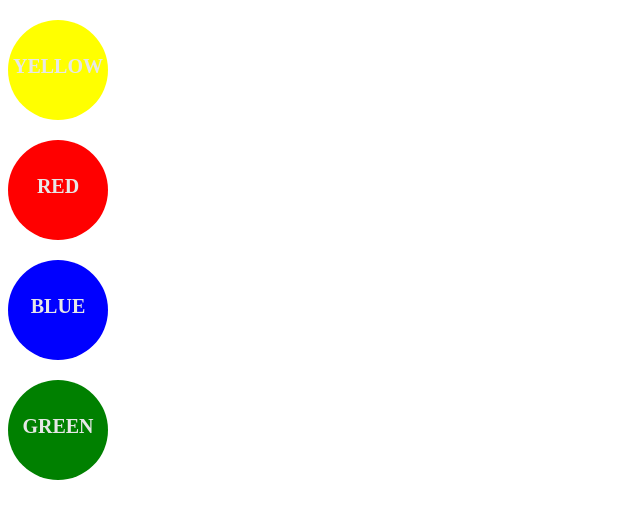
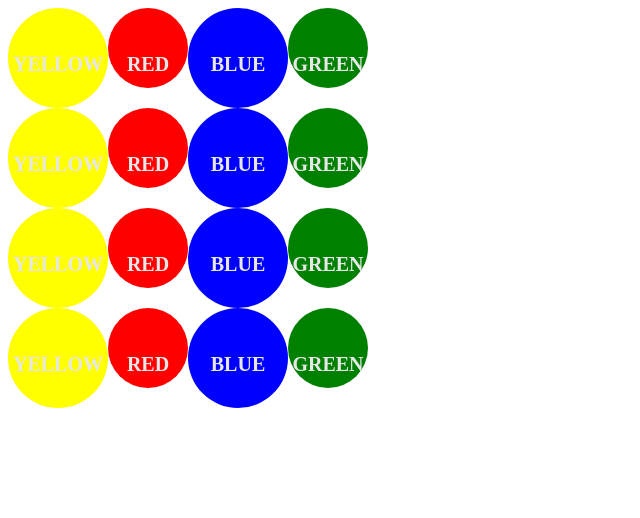
Before and after one commit to jukkamulla/practicejs, a plain HTML site: page index.html in a window 1280 px wide. Shown: the whole page, without its empty margins (0-640 px from the left). Drawn offline with Linux system fonts and the light colour scheme.

Commit message:
create dotstable

```diff
--- a/pract.css
+++ b/pract.css
@@ -2,6 +2,28 @@
     width: 100px;
     height: 100px;
     background-color: yellow;
+    border-radius: 50px;
+}
+
+.red {
+    width: 80px;
+    height: 80px;
+    background-color: red;
+    border-radius: 50px;
+}
+
+.blue {
+    width: 100px;
+    height: 100px;
+    background-color: blue;
+    border-radius: 50px;
+}
+
+.green {
+    width: 80px;
+    height: 80px;
+    background-color: green;
+    border-radius: 50px;
 }
 
 p {
@@ -10,6 +32,13 @@ p {
     text-transform: uppercase;
     color: #e7e7e7;
     text-align: center;
-    padding-top: 35px;
+    padding-top: 25px;
+}
 
+div {
+    display: inline-block;
 }
+
+section {
+    width: 400px;
+}
--- a/pract.js
+++ b/pract.js
@@ -1,31 +1,29 @@
-function createDivWithStyle(backgroundColor) {
-    var div = document.createElement("div");
-    div.style.width = "100px";
-    div.style.height = "100px";
-    div.style.borderRadius = "50px";
-    div.style.backgroundColor = backgroundColor;
-    var paragraph = document.createElement("p");
-    div.appendChild(paragraph);
-    paragraph.innerHTML = backgroundColor;
-    return div;
-}
 
 function createDivWithCssClass(cssClass) {
     var div = document.createElement("div");
     div.classList.add(cssClass);
-    div.style.borderRadius = "50px";
     var paragraph = document.createElement("p");
     div.appendChild(paragraph);
     paragraph.innerHTML = cssClass;
     return div;
 }
 
+var dimension = 2;
+var value = 0;
+function dotsTable() {
+    for (var i = 0; i < dimension; i++) {
+        for (var j = 0; j < dimension; j++) {
+            value ++;
             var yellowDiv = createDivWithCssClass("yellow");
-var redDiv = createDivWithStyle("red");
-var blueDiv = createDivWithStyle("blue");
-var greenDiv = createDivWithStyle("green");
+            var redDiv = createDivWithCssClass("red");
+            var blueDiv = createDivWithCssClass("blue");
+            var greenDiv = createDivWithCssClass("green");
             var test = document.getElementById("test");
             test.appendChild(yellowDiv);
             test.appendChild(redDiv);
             test.appendChild(blueDiv);
             test.appendChild(greenDiv);
+        }
+    }
+}
+dotsTable();
```
Lines whose indentation alone changed are shown as unchanged.
